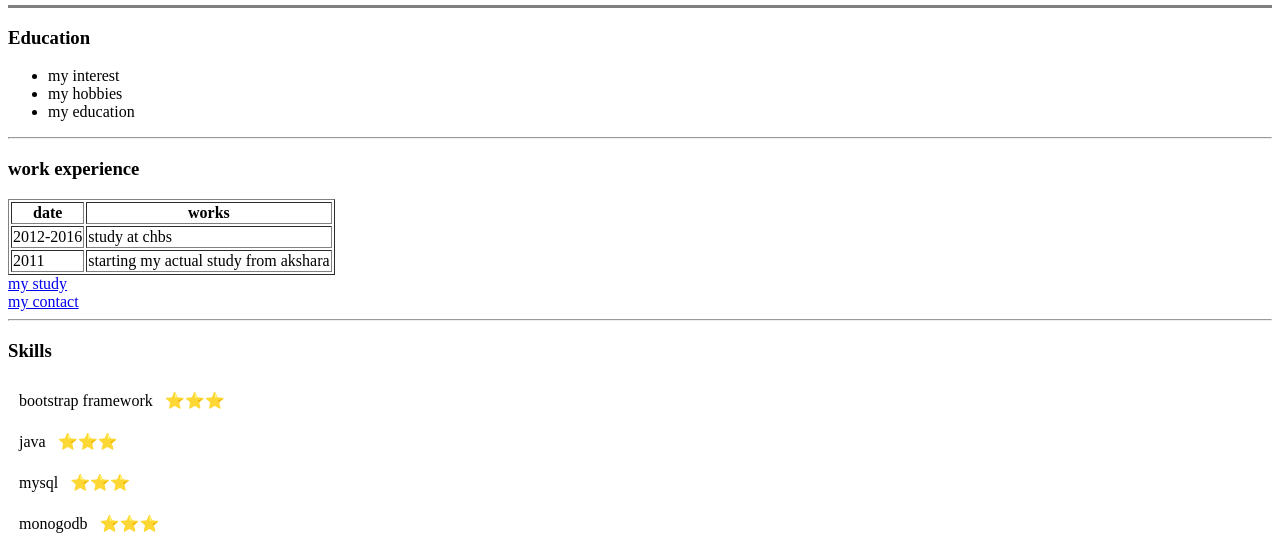
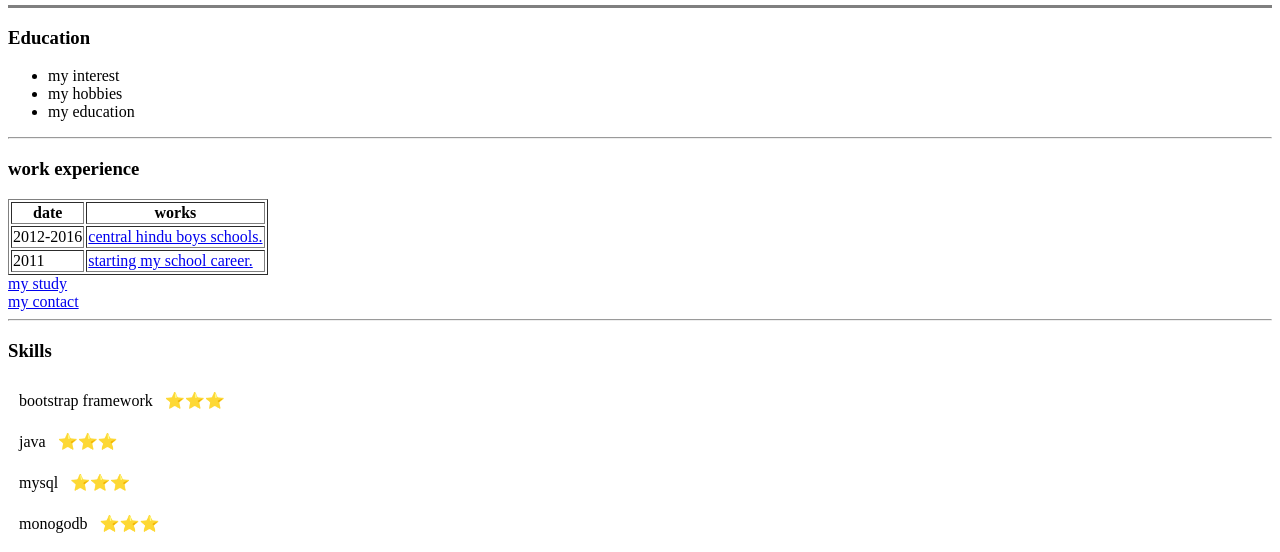
Before and after one commit to darkknight31/cv, a plain HTML site: page index.html in a window 1280 px wide. Shown: the part 357-909 px from the top of the page. Drawn offline with Linux system fonts and the light colour scheme.

Commit message:
add initial cv document

```diff
--- a/index.html
+++ b/index.html
@@ -3,7 +3,7 @@
 
 <head>
   <meta charset="utf-8">
-  <title>my ❦ family</title>
+  <title>my bio</title>
 </head>
 
 <body>
@@ -36,13 +36,14 @@
        <tbody>
          <tr>
            <td>2012-2016</td>
-           <td> study at chbs</td>
+           <td><a href="http://chbsbhu.in/Procedure.aspx">central hindu boys schools.</a></td>
+
 
          </tr>
 
          <tr>
            <td>2011</td>
-           <td> starting my actual study from akshara</td>
+           <td><a href="https://www.icbse.com/schools/saraswati-shishu-vidya-mandir-34n2l2">starting my school career.</a></td>
 
          </tr>
        </tbody>
```
